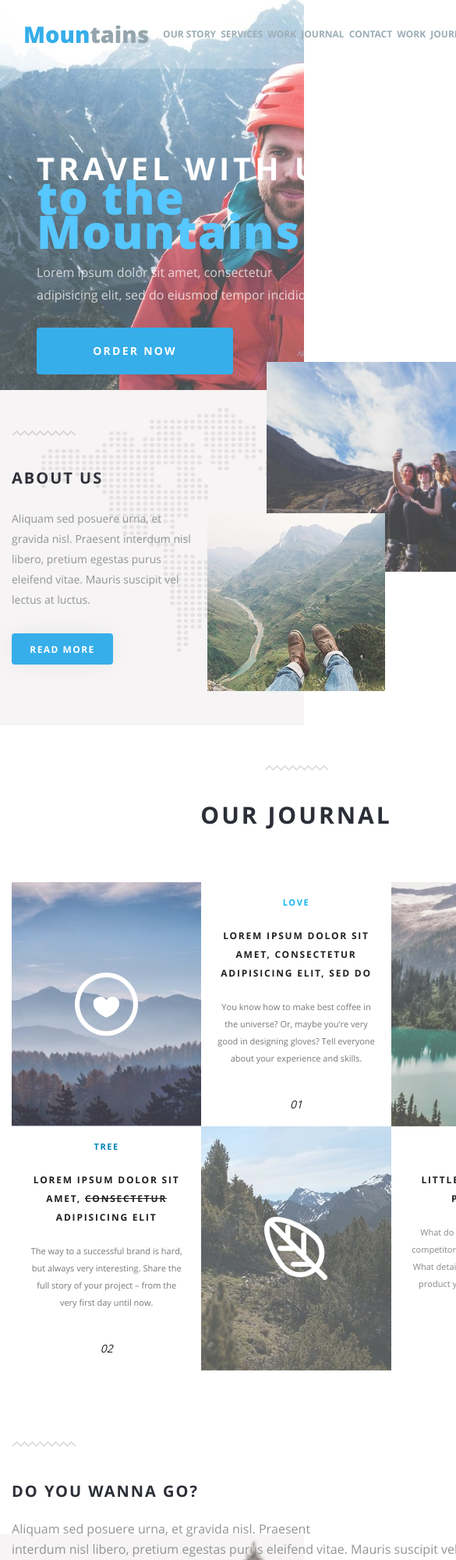
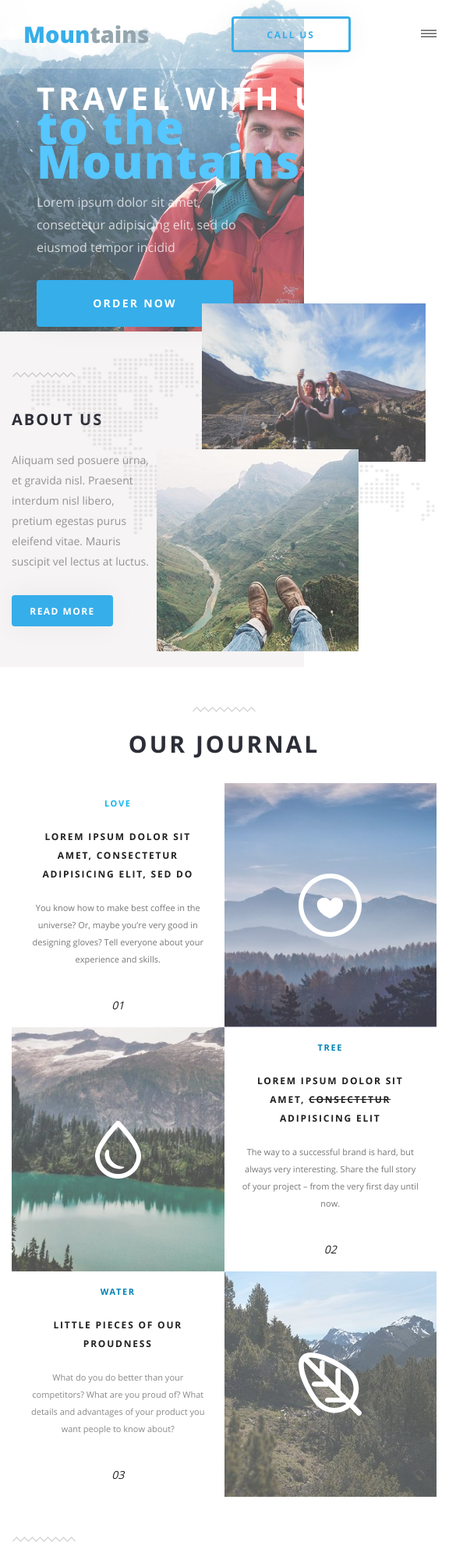
Before and after one commit to BudnikOleksii/Mountains, a website: page src/index.html in a window 390 px wide. Shown: the top 2000 px of the page at 78% size, 585 px wide, since content can reach past the window. Drawn offline with Linux system fonts and the light colour scheme.

Commit message:
media for 576width

```diff
--- a/src/index.html
+++ b/src/index.html
@@ -73,7 +73,7 @@
                             <path class="st0" d="M30.67,43.49C30.53,43.49 30.39,43.46 30.26,43.41C29.76,43.23 17.96,38.65 17.96,29.55C17.96,26.06 21.08,23.22 24.91,23.22C27.27,23.22 29.53,24.84 30.8,26.53C32.04,24.84 33.99,23.22 36.34,23.22C40.14,23.22 43.23,26.04 43.23,29.5C43.23,38.77 31.56,43.23 31.06,43.41C30.94,43.46 30.8,43.49 30.67,43.49"/>
                         </svg>
                     </div>
-                    <div class="journal__item">
+                    <div class="journal__item journal__item--1">
                         <div class="journal__name journal__name--1">LOVE</div>
                         <h2 class="journal__header">Lorem ipsum dolor sit amet, consectetur adipisicing elit, sed do</h2>
                         <p class="journal__descr">You know how to make best coffee in the universe? Or, maybe you’re very good in designing gloves? Tell everyone about your experience and skills.</p>
--- a/src/sass/base/_media.scss
+++ b/src/sass/base/_media.scss
@@ -46,6 +46,7 @@
         min-height: 470px;
         padding-top: 40px;
         background-size: contain;
+        background-position: center bottom;
     }
 
     .feed-form {
@@ -208,3 +209,176 @@
     }
 
 }
+
+@media (max-width: 767px) {
+    .container {
+        max-width: 575px;
+    }
+
+    .header {
+        padding-top: 110px;
+        min-height: 425px;
+
+        &__heading-main {
+            max-width: 88%;
+        }
+    }
+
+    .nav__wrapper {
+        justify-content: space-between;
+    }
+
+    .menu {
+        position: fixed;
+        display: flex;
+        flex-direction: column;
+        justify-content: space-between;
+        align-items: center;
+        top: 0;
+        left: -100%;
+        width: 50%;
+        height: 100vh;
+        padding: 20px 15px;
+        list-style: none;
+        background-color: rgba(111,111,111,0.8);
+        transition: all 0.6s;
+        &--active {
+            left: 0;
+        }
+        &__item {
+            padding-right: 0px;
+            margin: 10px 0;
+        }
+
+        &__link {
+            &,
+            &:link,
+            &:visited {
+                line-height: 20px;
+            }
+        }
+    }
+
+    .hamburger {
+        display: block;
+        top: 47px;
+        width: 20px;
+        height: 12px;
+        cursor: pointer;
+
+        span {
+            display: block;
+            height: 2px;
+            width: 100%;
+            background-color: $color-grey-light-5;
+            margin-bottom: 2px;
+            transition: all 0.5s;
+        }
+
+        &--active {
+            span {
+                margin-bottom: -2px;
+                &:nth-child(1) {
+                    transform: translateY(3px) rotate(-45deg);
+                }
+                &:nth-child(2) {
+                    display: none;
+                }
+                &:nth-child(3) {
+                    transform: translateY(3px) rotate(45deg);
+                }
+            }
+        }
+    }
+
+    .about {
+        &__photo-2 {
+            top: 40%;
+            width: 45%;
+        }
+    }
+
+    .journal {
+        &__heading {
+            margin-top: 20px;
+            margin-bottom: 35px;
+        }
+
+        &__img, &__item {
+            flex: 0 0 50%;
+        }
+
+        &__item--1 {
+            order: -1;
+        }
+
+        &__img_3 {
+            order: 1;
+        }
+    }
+
+    .contact {
+        padding-top: 0;
+
+        &__heading {
+            margin: 20px 0;
+        }
+
+        &__descr {
+            margin-bottom: 15px;
+            font-size: 12px;
+            line-height: 24px;
+        }
+    }
+
+    .work__item {
+        flex: 0 0 50%;
+        margin-bottom: 15px;
+    }
+
+    .travel__card {
+        width: 36%;
+    }
+
+    .brand__wrapper {
+        height: 100px;
+    }
+
+    .feed {
+        &__heading {
+            margin-top: 20px;
+            margin-bottom: 40px;
+        }
+
+        &__wrapper {
+            flex-wrap: wrap;
+        }
+
+        &__item {
+            margin-bottom: 40px;
+        }
+
+        &__text {
+            margin-bottom: 10px;
+            font-size: 13px;
+        }
+    }
+
+    .feed-block {
+        margin-top: 0;
+    }
+
+    .footer {
+        &__copyright {
+            font-size: 12px;
+        }
+
+        &__phone {
+            &,
+            &:link,
+            &:visited {
+                font-size: 20px;
+            }
+        }
+    }
+}
--- a/src/sass/blocks/_header.scss
+++ b/src/sass/blocks/_header.scss
@@ -99,3 +99,7 @@
         }
     }
 }
+
+.hamburger {
+    display: none;
+}
```
Also changed, not shown: src/css/style.min.css.
